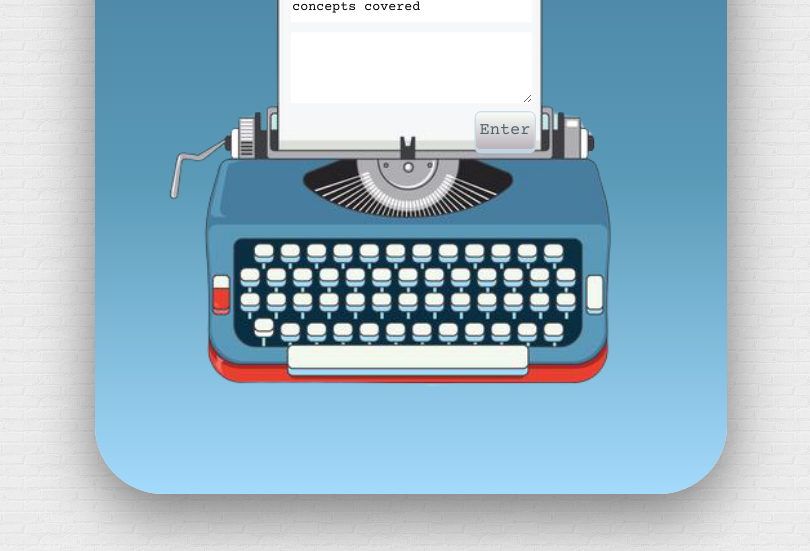
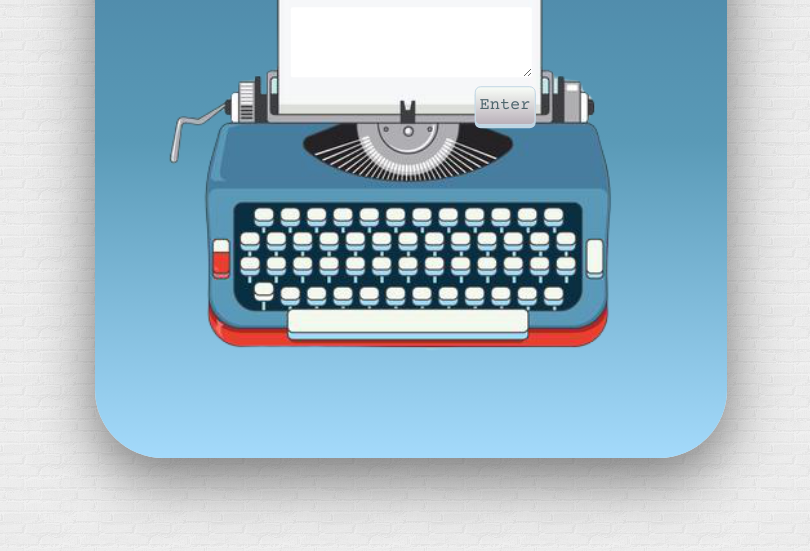
Before and after one commit to mjmccann90/C39-Daily-Journal, a plain HTML site: page index.html in a window 1280 px wide. Shown: the part 202-753 px from the top of the page, without its empty margins (229-1039 px from the left). Drawn offline with nearby package versions, Linux system fonts and the light colour scheme.

Commit message:
did some styling

```diff
--- a/index.html
+++ b/index.html
@@ -9,6 +9,7 @@
       href="https://fonts.googleapis.com/css?family=Courier+Prime&display=swap"
       rel="stylesheet"
     />
+    <link rel="shortcut icon" type="img/png" href="./images/typewriter1.jpg">
 
     <title>daily-journal</title>
   </head>
--- a/styles/main.css
+++ b/styles/main.css
@@ -21,7 +21,7 @@ form {
   background: linear-gradient(#467d9f, #5a9ab7, #a4dafb);
   margin: auto;
   position: relative;
-  top: 56px;
+  top: 20px;
   box-shadow: 0px 20px 60px rgba(0, 0, 0, 0.5);
 }
 
@@ -56,11 +56,12 @@ h4 {
 .main-container {
   position: relative;
   text-align: center;
+  /* background: url("../images/brickwall.png"); */
 }
 
 .form-container {
   position: absolute;
-  top: 40%;
+  top: 36%;
   left: 50%;
   transform: translate(-50%, -50%);
 }
```
Also changed, not shown: images/typewriter1.jpg (added).
